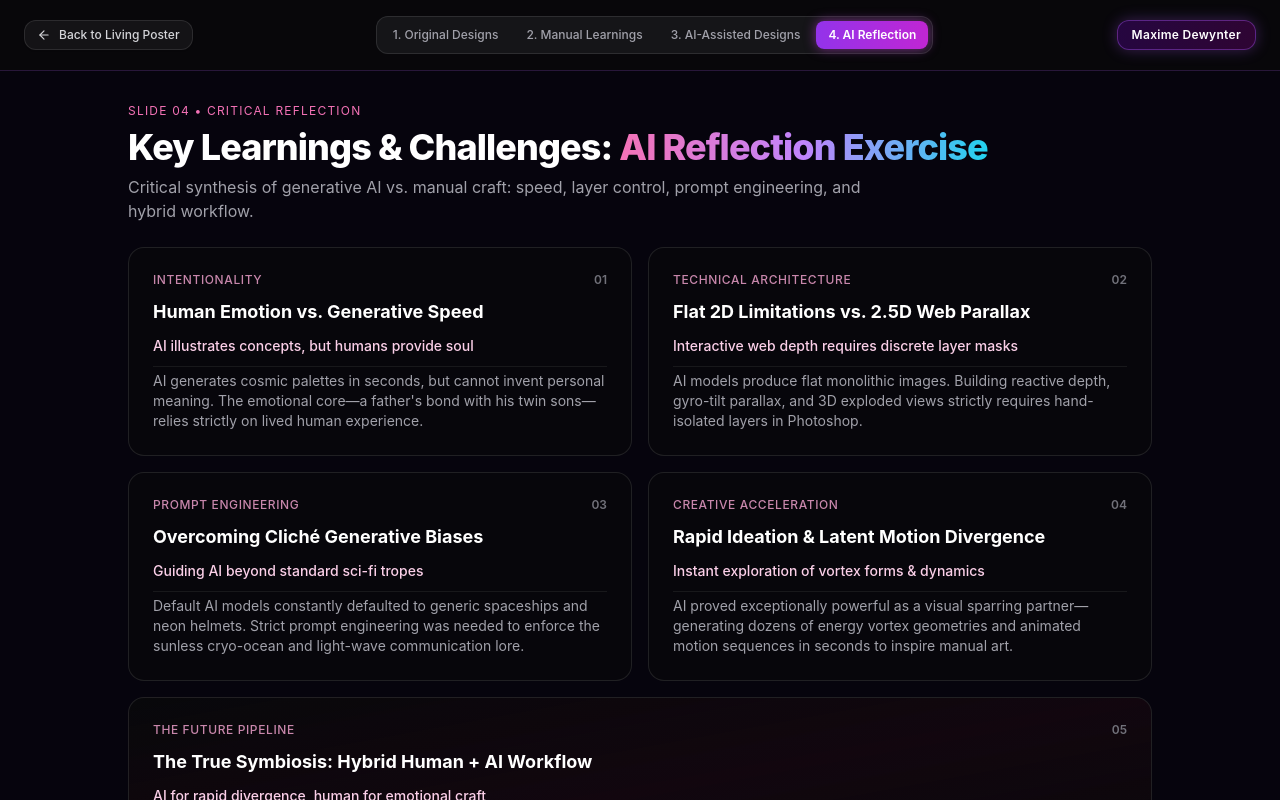
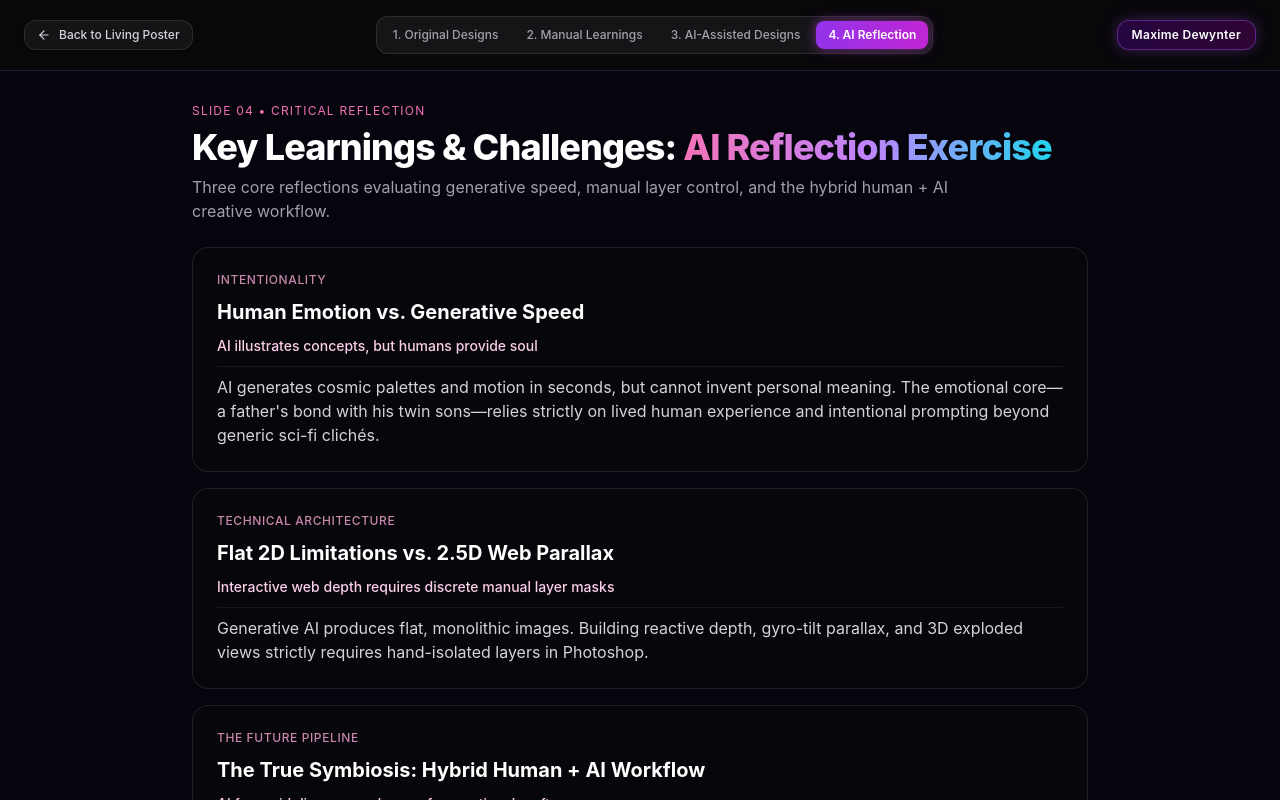
Before and after one commit to maxlearns2code/chromatic-symbiosis, a Next.js app: page /story in a window 1280 px wide. Both pictures are taken after a click on the button "4. AI Reflection". Shown: the top 800 px of the page. Built offline with nearby package versions, Linux system fonts and the light colour scheme.

Commit message:
style(presentation): streamline Slide 4 to 3 vertically stacked cards without numbers

```diff
--- a/src/components/presentation/SlideLearnings2.tsx
+++ b/src/components/presentation/SlideLearnings2.tsx
@@ -3,49 +3,30 @@
 export function SlideLearnings2() {
   const reflections = [
     {
-      number: "01",
       category: "Intentionality",
       title: "Human Emotion vs. Generative Speed",
       highlight: "AI illustrates concepts, but humans provide soul",
       takeaway:
-        "AI generates cosmic palettes in seconds, but cannot invent personal meaning. The emotional core—a father's bond with his twin sons—relies strictly on lived human experience.",
+        "AI generates cosmic palettes and motion in seconds, but cannot invent personal meaning. The emotional core—a father's bond with his twin sons—relies strictly on lived human experience and intentional prompting beyond generic sci-fi clichés.",
     },
     {
-      number: "02",
       category: "Technical Architecture",
       title: "Flat 2D Limitations vs. 2.5D Web Parallax",
-      highlight: "Interactive web depth requires discrete layer masks",
+      highlight: "Interactive web depth requires discrete manual layer masks",
       takeaway:
-        "AI models produce flat monolithic images. Building reactive depth, gyro-tilt parallax, and 3D exploded views strictly requires hand-isolated layers in Photoshop.",
+        "Generative AI produces flat, monolithic images. Building reactive depth, gyro-tilt parallax, and 3D exploded views strictly requires hand-isolated layers in Photoshop.",
     },
     {
-      number: "03",
-      category: "Prompt Engineering",
-      title: "Overcoming Cliché Generative Biases",
-      highlight: "Guiding AI beyond standard sci-fi tropes",
-      takeaway:
-        "Default AI models constantly defaulted to generic spaceships and neon helmets. Strict prompt engineering was needed to enforce the sunless cryo-ocean and light-wave communication lore.",
-    },
-    {
-      number: "04",
-      category: "Creative Acceleration",
-      title: "Rapid Ideation & Latent Motion Divergence",
-      highlight: "Instant exploration of vortex forms & dynamics",
-      takeaway:
-        "AI proved exceptionally powerful as a visual sparring partner—generating dozens of energy vortex geometries and animated motion sequences in seconds to inspire manual art.",
-    },
-    {
-      number: "05",
       category: "The Future Pipeline",
       title: "The True Symbiosis: Hybrid Human + AI Workflow",
       highlight: "AI for rapid divergence, human for emotional craft",
       takeaway:
-        "The ideal creative process is symbiotic: AI expands the boundaries of possibility through rapid exploration, while the human designer commands emotional intent, layer architecture, and interactive craft.",
+        "The ideal creative process mirrors our title: Symbiosis. AI expands the boundaries of possibility through instant visual and motion exploration, while the human designer commands emotional focus, layer architecture, and interactive craft.",
     },
   ];
 
   return (
-    <div className="w-full max-w-5xl mx-auto flex flex-col gap-6 pb-16">
+    <div className="w-full max-w-4xl mx-auto flex flex-col gap-6 pb-16">
       {/* Minimalist Header */}
       <div className="flex flex-col gap-2">
         <span className="text-xs font-mono uppercase tracking-widest text-pink-400">
@@ -58,49 +39,38 @@ export function SlideLearnings2() {
           </span>
         </h2>
         <p className="text-zinc-400 text-sm sm:text-base max-w-3xl leading-relaxed">
-          Critical synthesis of generative AI vs. manual craft: speed, layer control, prompt engineering, and hybrid workflow.
+          Three core reflections evaluating generative speed, manual layer control, and the hybrid human + AI creative workflow.
         </p>
       </div>
 
-      {/* Minimalist Cards Grid */}
-      <div className="grid grid-cols-1 md:grid-cols-2 gap-4">
-        {reflections.map((item, index) => {
-          const isFeatured = index === 4;
-
-          return (
+      {/* Stacked Vertical Cards (Book-Style Reading Flow) */}
+      <div className="flex flex-col gap-4">
+        {reflections.map((item, index) => (
           <div
             key={index}
-              className={`p-6 rounded-2xl bg-zinc-950/60 border border-zinc-800/80 hover:border-pink-500/30 transition-all flex flex-col gap-2.5 ${
-                isFeatured
-                  ? "md:col-span-2 border-pink-500/20 bg-gradient-to-br from-zinc-950/80 via-pink-950/15 to-zinc-950/80"
-                  : ""
-              }`}
+            className="p-6 rounded-2xl bg-zinc-950/60 border border-zinc-800/80 hover:border-pink-500/30 transition-all flex flex-col gap-2.5"
           >
-              {/* Category & Index */}
-              <div className="flex items-center justify-between text-xs font-mono">
-                <span className="uppercase tracking-wider text-pink-300/80 font-medium">
+            {/* Category */}
+            <span className="text-xs font-mono uppercase tracking-wider text-pink-300/80 font-medium">
               {item.category}
             </span>
-                <span className="text-zinc-500 font-semibold">{item.number}</span>
-              </div>
 
             {/* Title */}
-              <h3 className="text-base sm:text-lg font-bold text-white leading-snug">
+            <h3 className="text-lg sm:text-xl font-bold text-white leading-snug">
               {item.title}
             </h3>
 
             {/* Highlight */}
-              <div className="text-xs sm:text-sm font-medium text-pink-200">
+            <div className="text-sm font-medium text-pink-200">
               {item.highlight}
             </div>
 
             {/* Takeaway */}
-              <p className="text-xs sm:text-sm text-zinc-400 leading-relaxed pt-1 border-t border-zinc-900">
+            <p className="text-sm sm:text-base text-zinc-300 leading-relaxed pt-2 border-t border-zinc-900">
               {item.takeaway}
             </p>
           </div>
-          );
-        })}
+        ))}
       </div>
     </div>
   );
```
Lines whose indentation alone changed are shown as unchanged.
